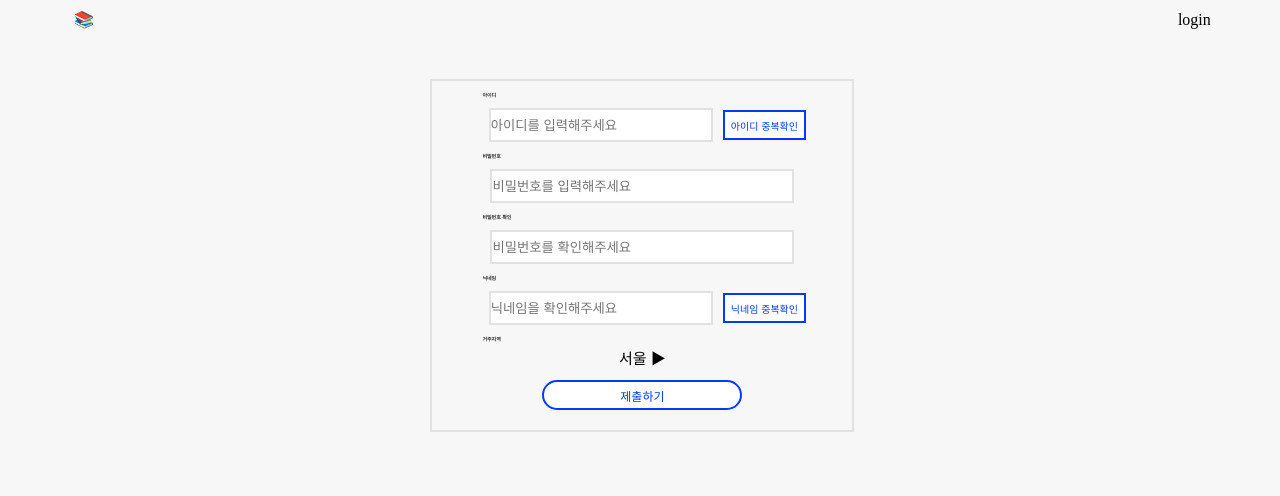
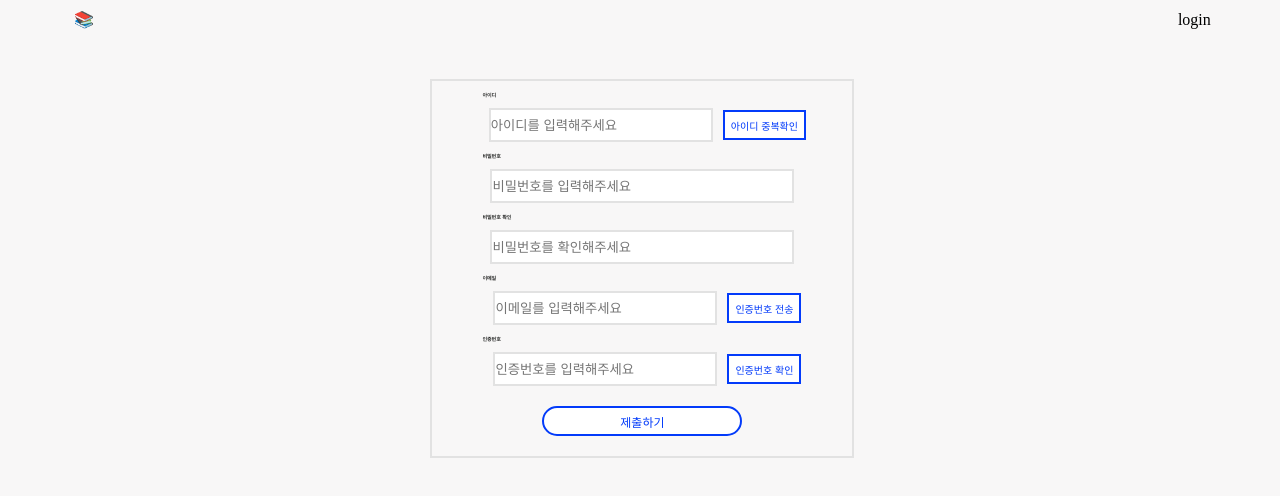
Before and after one commit to yundevingV/BookStore24, a React (Create React App) app: page /join in a window 1280 px wide. Shown: the top 496 px of the page. Built offline with nearby package versions, Linux system fonts and the light colour scheme; a web font is replaced by a local one.

Commit message:
[Feat] : 회의 결과에 따라 Join 페이지에 Email 인증 추가

```diff
--- a/src/pages/Join.tsx
+++ b/src/pages/Join.tsx
@@ -8,11 +8,12 @@ import { styled ,css } from "styled-components";
 export default function Join(){
 
     //입력창 아이디 비번, 비번확인, 닉네임
-    const [ { id, password1,password2,nickname }, onInputChange, resetInput ] = useInput({
+    const [ { id, password1,password2,nickname,email,validNumber }, onInputChange, resetInput ] = useInput({
         id: '',
         password1: '',
         password2: '',
-        nickname : '',
+        email : '',
+        vaildNumber:'',
     });
 
     const submit = (e : React.MouseEvent) => {
@@ -20,6 +21,10 @@ export default function Join(){
         console.log(password1);
         console.log(password2);
         console.log(nickname);
+        console.log(email);
+
+        console.log(nickname);
+
         resetInput();
     }
 
@@ -42,9 +47,9 @@ export default function Join(){
 
                     <Form>
 
-                        <PDiv>
+                        <Div>
                             <P>아이디</P>
-                        </PDiv>
+                        </Div>
 
                         <Input password={false}
                             placeholder='아이디를 입력해주세요'
@@ -52,18 +57,18 @@ export default function Join(){
                             value={id}
                             onChange={onInputChange} />
 
-                            <OverlapButton>
+                            <Button>
                                 아이디 중복확인
-                            </OverlapButton>
+                            </Button>
                     </Form>
                 </InputContainer>
 
                 {/* 비밀번호 */}
                 <InputContainer >
                     <Form>
-                        <PDiv>
+                        <Div>
                             <P>비밀번호</P>
-                        </PDiv>
+                        </Div>
 
                         <Input password={true}
                             placeholder='비밀번호를 입력해주세요'
@@ -71,9 +76,9 @@ export default function Join(){
                             value={password1}
                             onChange={onInputChange} />
 
-                        <PDiv>
+                        <Div>
                             <P>비밀번호 확인</P>
-                        </PDiv>
+                        </Div>
 
                         <Input password={true}
                             placeholder='비밀번호를 확인해주세요'
@@ -83,38 +88,77 @@ export default function Join(){
                     </Form>
                 </InputContainer>
 
+                <InputContainer >
+
+                    <Form>
+
+                        <Div>
+                            <P>이메일</P>
+                        </Div>
+
+                        <Input password={false}
+                            placeholder='이메일를 입력해주세요'
+                            name="email"
+                            value={email}
+                            onChange={onInputChange} />
+
+                            <Button>
+                                인증번호 전송
+                            </Button>
+                    </Form>
+                </InputContainer>
+
+                <InputContainer >
+
+                    <Form>
+
+                        <Div>
+                            <P>인증번호</P>
+                        </Div>
+
+                        <Input password={false}
+                            placeholder='인증번호를 입력해주세요'
+                            name="validNumber"
+                            value={validNumber}
+                            onChange={onInputChange} />
+
+                            <Button>
+                                인증번호 확인
+                            </Button>
+                    </Form>
+                </InputContainer>
                 {/* 닉네임 */}
-                <InputContainer >
+                {/* <InputContainer >
                     <Form>
-                        <PDiv>
+                        <Div>
                             <P>닉네임</P>
-                        </PDiv>
+                        </Div>
 
                         <Input password={false}
                             placeholder='닉네임을 확인해주세요'
                             name="nickname"
                             value={nickname}
                             onChange={onInputChange} />
-                            <OverlapButton>
+                            <Button>
                                 닉네임 중복확인
-                            </OverlapButton>
+                            </Button>
                     </Form>
-                </InputContainer>
+                </InputContainer> */}
 
                 {/* 거주지역 */}
-                <InputContainer >
-                        <PDiv>
+                {/* <InputContainer >
+                        <Div>
                             <P>거주지역</P>
-                        </PDiv>
+                        </Div>
 
                         <Dropdown />
 
 
-                </InputContainer>
+                </InputContainer> */}
 
-                <DropdownContainer>
+                {/* <DropdownContainer>
 
-                </DropdownContainer>
+                </DropdownContainer> */}
 
                 <ButtonContainer>
 
@@ -154,7 +198,7 @@ text-align : center;
 
 `
 
-const PDiv = styled.div`
+const Div = styled.div`
 margin:0px;
 border : 0px;
 
@@ -205,7 +249,7 @@ ${(props) =>
     border: 2px solid blue;
     }
 `
-const OverlapButton = styled.button`
+const Button = styled.button`
 
 //기본 크기가 input > button
 height : 30px;
```
